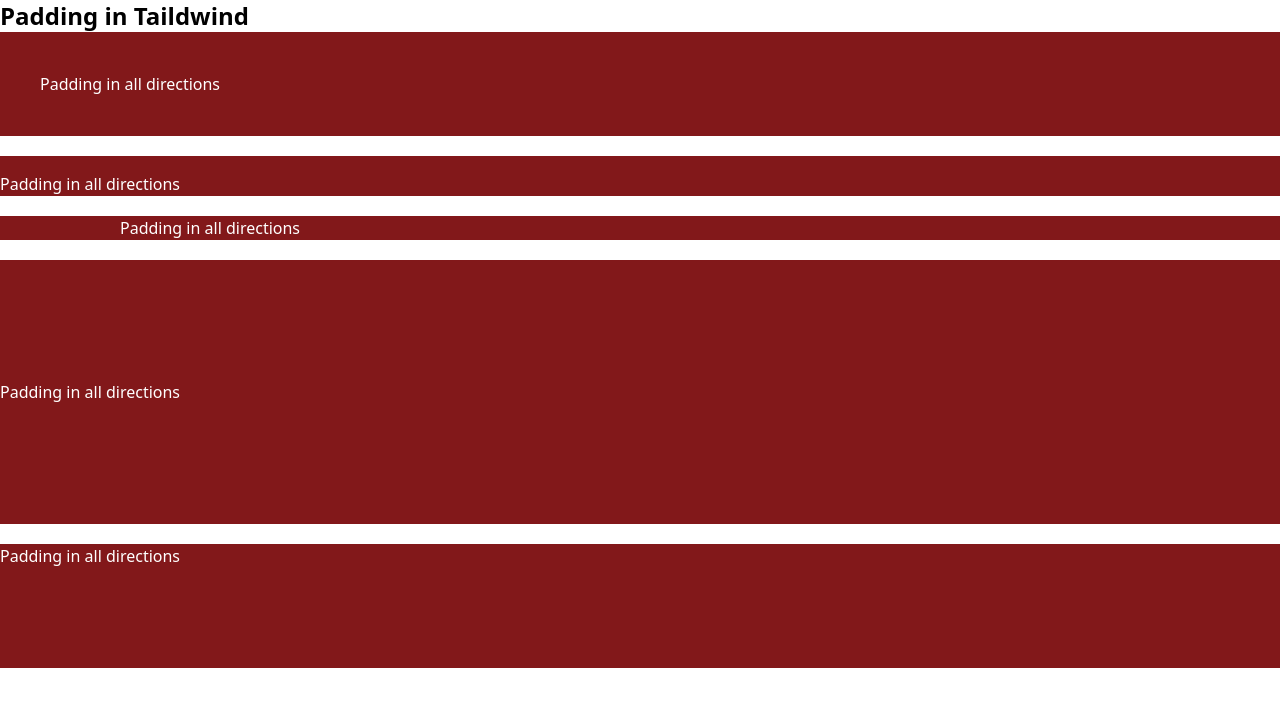
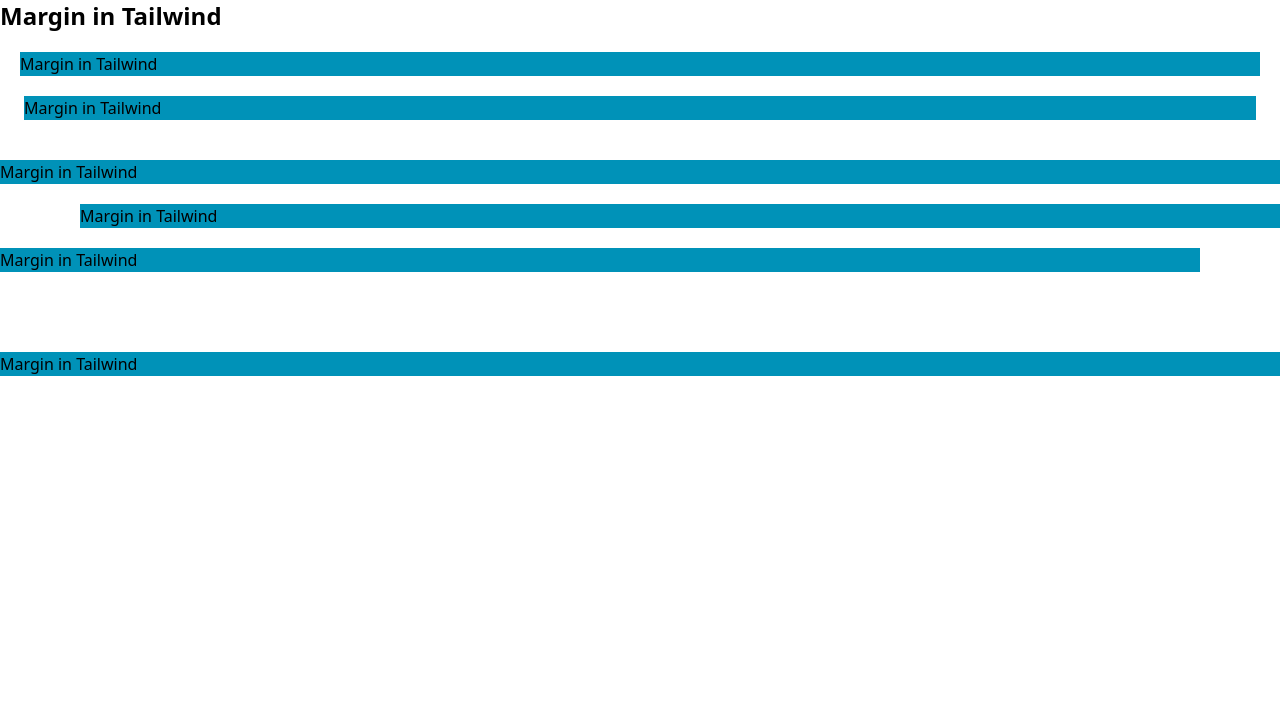
Before and after one commit to yjrajput/taildwind-css, a React (Vite) app in the folder 01-basic-css/: page / in a window 1280 px wide. Shown: the top 706 px of the page. Built offline with nearby package versions, Linux system fonts and the light colour scheme.

Commit message:
Margin in tailwind

```diff
--- a/01-basic-css/src/App.jsx
+++ b/01-basic-css/src/App.jsx
@@ -1,11 +1,13 @@
 import './App.css';
 import Colors from './components/colors/Colors';
+import Margin from './components/margin/Margin';
 import Padding from './components/padding/Padding';
 const App = () => {
   return (
     <div>
       {/* <Colors/> */}
-      <Padding/>
+      {/* <Padding/> */}
+      <Margin/>
     </div>
   )
 }
--- /dev/null
+++ b/01-basic-css/src/components/margin/Margin.jsx
@@ -0,0 +1,17 @@
+import React from 'react'
+
+const Margin = () => {
+  return (
+    <div>
+        <h1 className='font-semibold text-2xl'>Margin in Tailwind</h1>
+        <p className='bg-cyan-600 m-5 mb-5'>Margin in Tailwind</p>
+        <p className='bg-cyan-600 mx-6 mb-5'>Margin in Tailwind</p>
+        <p className='bg-cyan-600 my-10 mb-5'>Margin in Tailwind</p>
+        <p className='bg-cyan-600 ml-20 mb-5'>Margin in Tailwind</p>
+        <p className='bg-cyan-600 mr-20 mb-5'>Margin in Tailwind</p>
+        <p className='bg-cyan-600 mt-20 mb-5'>Margin in Tailwind</p>
+    </div>
+  )
+}
+
+export default Margin
```
